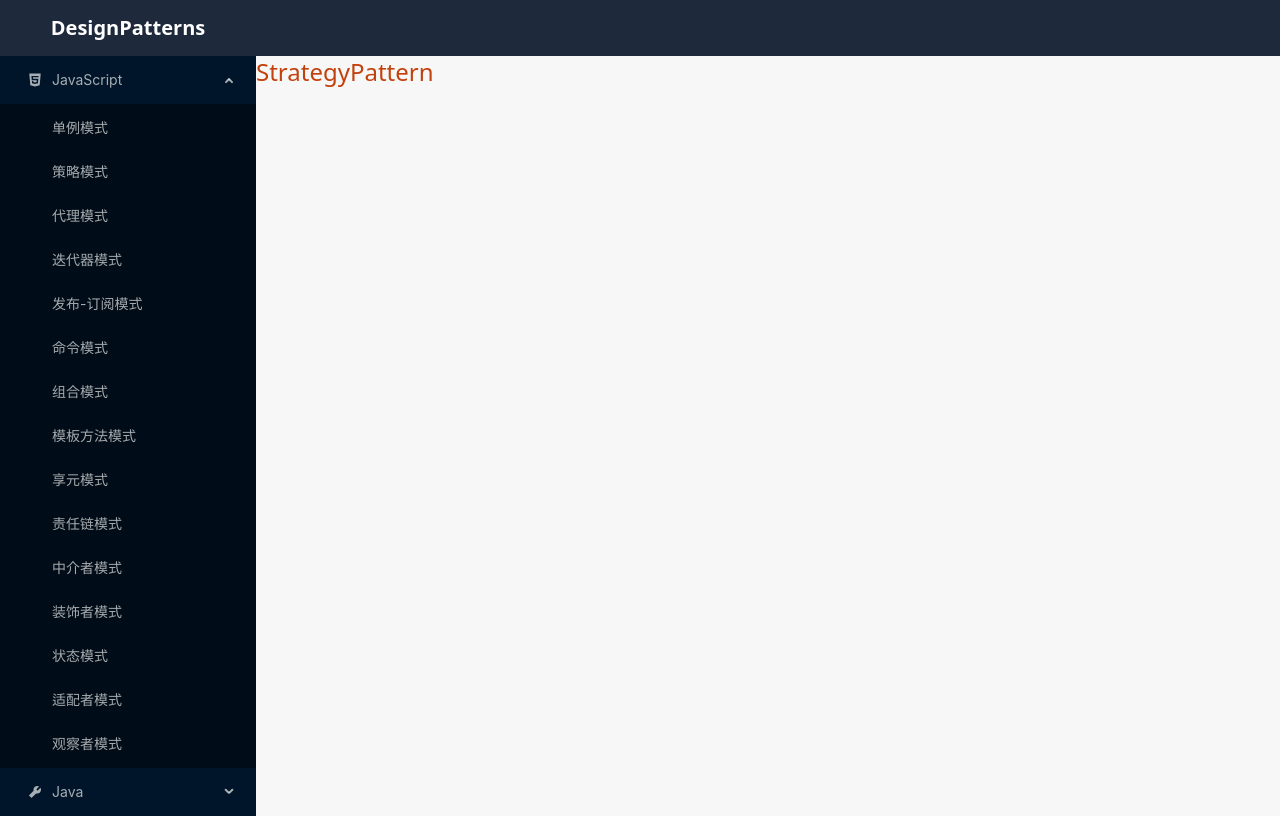
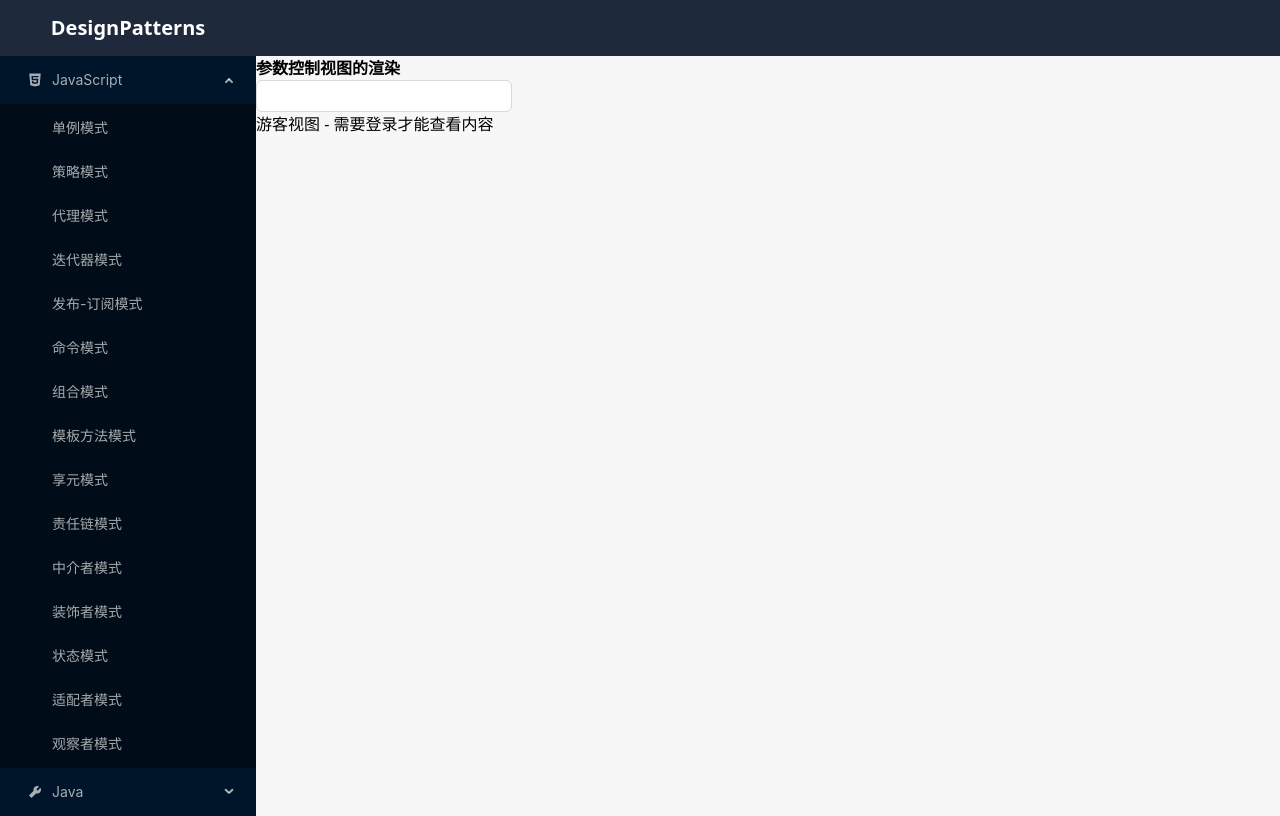
Before and after one commit to sumingcheng/ReactEase, a React (Vite) app: page /StrategyPattern in a window 1280 px wide. Built offline with nearby package versions, Linux system fonts and the light colour scheme.

Commit message:
策略模式

```diff
--- a/package.json
+++ b/package.json
@@ -13,6 +13,7 @@
   "dependencies": {
     "@ant-design/icons": "^5.1.0",
     "antd": "^5.5.1",
+    "lodash": "^4.17.21",
     "react": "^18.2.0",
     "react-dom": "^18.2.0",
     "react-router-dom": "^6.11.2"
--- a/src/views/StrategyPattern/index.jsx
+++ b/src/views/StrategyPattern/index.jsx
@@ -1,7 +1,53 @@
-export function StrategyPattern () {
+import React, { useState } from 'react'
+import { Input } from 'antd'
+
+// 管理员策略组件
+const AdminComponent = () => {
   return (
-      <div className="text-orange-700 text-2xl">
-        <h1>StrategyPattern</h1>
+      <div>
+        <div>管理员视图 - 可以查看和编辑所有内容</div>
       </div>
   )
 }
+
+// 普通用户策略组件
+const UserComponent = () => {
+  return (
+      <div>
+        <div>用户视图 - 只能查看部分内容</div>
+      </div>
+  )
+}
+
+// 游客策略组件
+const GuestComponent = () => {
+  return (
+      <div>
+        <div>游客视图 - 需要登录才能查看内容</div>
+      </div>
+  )
+}
+
+const roleComponents = {
+  admin: AdminComponent,
+  user: UserComponent,
+  guest: GuestComponent,
+}
+
+export function StrategyPattern ({ role }) {
+  const [customContent, setCustomContent] = useState('')
+
+  const handleInputChange = (e) => {
+    setCustomContent(e.target.value)
+  }
+
+  const StrategyComponent = roleComponents[customContent] || GuestComponent
+
+  return (
+      <>
+        <div className="text-black font-bold">参数控制视图的渲染</div>
+        <Input className="w-1/4" value={customContent} onChange={handleInputChange}/>
+        <StrategyComponent/>
+      </>
+  )
+}
```
Also changed, not shown: 2 other files (tests, documents, lock files or other folders).
